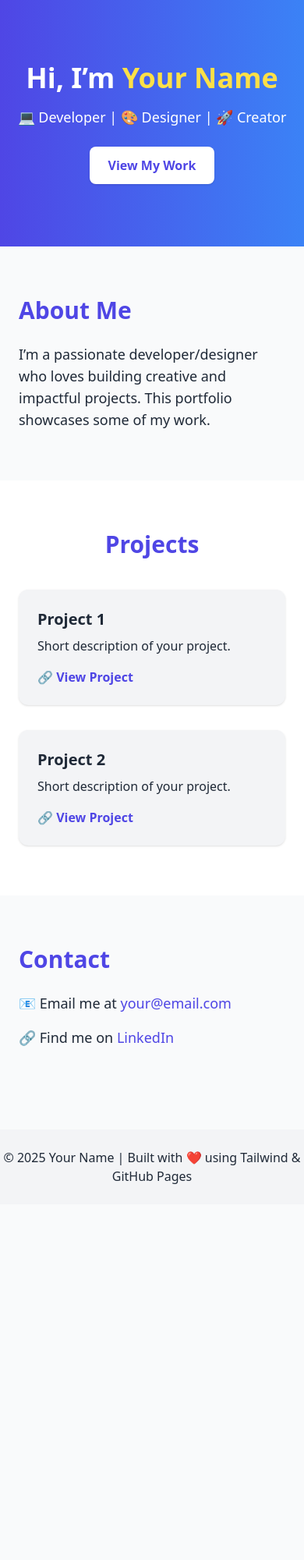
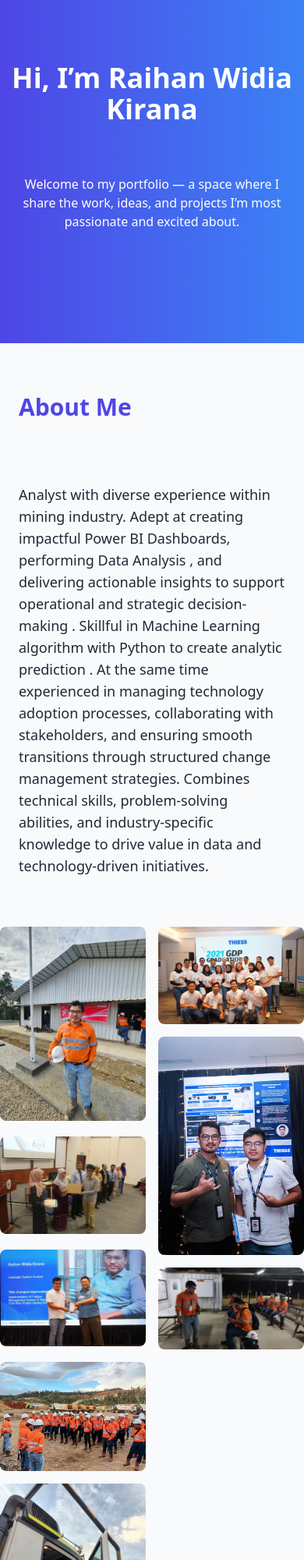
Before and after one commit to raihanwidia/raihanwidia.github.io, a plain HTML site: page index.html in a window 390 px wide. Shown: the top 2000 px of the page at 78% size. Before the commit the page ends 1544 px from the top, so only its background shows below. Drawn offline with nearby package versions, Linux system fonts and the light colour scheme.

Commit message:
Add more photos

```diff
--- a/index.html
+++ b/index.html
@@ -1,28 +1,124 @@
 <!DOCTYPE html>
 <html lang="en">
+
 <head>
   <meta charset="UTF-8" />
   <meta name="viewport" content="width=device-width, initial-scale=1.0" />
   <title>Your Name | Portfolio</title>
   <script src="https://cdn.tailwindcss.com"></script>
 </head>
+
 <body class="bg-gray-50 text-gray-800">
 
   <!-- Hero Section -->
   <header class="bg-gradient-to-r from-indigo-600 to-blue-500 text-white text-center py-20">
-    <h1 class="text-4xl md:text-5xl font-bold">Hi, I’m <span class="text-yellow-300">Your Name</span></h1>
-    <p class="mt-4 text-lg md:text-xl">💻 Developer | 🎨 Designer | 🚀 Creator</p>
-    <a href="#projects" class="mt-6 inline-block bg-white text-indigo-600 font-semibold px-6 py-3 rounded-lg shadow hover:bg-gray-100 transition">
+    <h1 class="text-4xl md:text-5xl font-bold">Hi, I’m <span>Raihan Widia Kirana</span></h1>
+    <p class="max-w-4xl mx-auto px-6 py-16">Welcome to my portfolio — a space where I share the work, ideas, and
+      projects I’m most passionate and excited about.
+
+
+      <!-- <a href="#projects"
+      class="mt-6 inline-block bg-white text-indigo-600 font-semibold px-6 py-3 rounded-lg shadow hover:bg-gray-100 transition">
       View My Work
-    </a>
+    </a> -->
   </header>
 
   <!-- About Section -->
   <section id="about" class="max-w-4xl mx-auto px-6 py-16">
     <h2 class="text-3xl font-bold text-indigo-600 mb-6">About Me</h2>
     <p class="text-lg">
-      I’m a passionate developer/designer who loves building creative and impactful projects.
-      This portfolio showcases some of my work.
+
+      <br>
+      <br>
+      Analyst with diverse experience within mining industry. Adept at creating
+      impactful Power BI Dashboards, performing Data Analysis , and delivering actionable insights to support
+      operational and strategic decision-making . Skillful in Machine Learning algorithm with Python to create analytic
+      prediction . At the same time experienced in managing technology
+      adoption processes, collaborating with stakeholders, and ensuring smooth transitions through structured change
+      management strategies. Combines technical skills, problem-solving abilities, and industry-specific knowledge to
+      drive value in data and technology-driven initiatives.
+    </p>
+  </section>
+
+
+
+  <div class="grid grid-cols-2 md:grid-cols-3 gap-4">
+    <div class="grid gap-4">
+
+      <div>
+        <img class="h-auto max-w-full rounded-lg"
+          src="https://raw.githubusercontent.com/raihanwidia/raihanwidia.github.io/refs/heads/main/field.jpg" alt="">
+      </div>
+      <div>
+        <img class="h-auto max-w-full rounded-lg"
+          src="https://raw.githubusercontent.com/raihanwidia/raihanwidia.github.io/refs/heads/main/deanaward.jpeg"
+          alt="">
+      </div>
+      <div>
+        <img class="h-auto max-w-full rounded-lg"
+          src="https://raw.githubusercontent.com/raihanwidia/raihanwidia.github.io/refs/heads/main/gdp.jpeg" alt="">
+      </div>
+    </div>
+    <div class="grid gap-4">
+      <div>
+        <img class="h-auto max-w-full rounded-lg"
+          src="https://raw.githubusercontent.com/raihanwidia/raihanwidia.github.io/refs/heads/main/gdp2.jpg" alt="">
+      </div>
+      <div>
+        <img class="h-auto max-w-full rounded-lg"
+          src="https://raw.githubusercontent.com/raihanwidia/raihanwidia.github.io/refs/heads/main/gdpwithpanji.jpg"
+          alt="">
+      </div>
+      <div>
+        <img class="h-auto max-w-full rounded-lg"
+          src="https://raw.githubusercontent.com/raihanwidia/raihanwidia.github.io/refs/heads/main/operator.jpg" alt="">
+      </div>
+    </div>
+    <div class="grid gap-4">
+      <div>
+        <img class="h-auto max-w-full rounded-lg"
+          src="https://raw.githubusercontent.com/raihanwidia/raihanwidia.github.io/refs/heads/main/socialization.jpg"
+          alt="">
+      </div>
+      <div>
+        <img class="h-auto max-w-full rounded-lg"
+          src="https://raw.githubusercontent.com/raihanwidia/raihanwidia.github.io/refs/heads/main/training.jpg" alt="">
+      </div>
+      <div>
+        <img class="h-auto max-w-full rounded-lg"
+          src="https://raw.githubusercontent.com/raihanwidia/raihanwidia.github.io/refs/heads/main/unixus.jpeg" alt="">
+      </div>
+    </div>
+    <!-- <div class="grid gap-4">
+      <div>
+        <img class="h-auto max-w-full rounded-lg"
+          src="https://raw.githubusercontent.com/raihanwidia/raihanwidia.github.io/refs/heads/main/uum.jpeg" alt="">
+      </div>
+
+      <!-- <div>
+        <img class="h-auto max-w-full rounded-lg"
+          src="https://flowbite.s3.amazonaws.com/docs/gallery/masonry/image-10.jpg" alt="">
+      </div>
+      <div>
+        <img class="h-auto max-w-full rounded-lg"
+          src="https://flowbite.s3.amazonaws.com/docs/gallery/masonry/image-11.jpg" alt="">
+      </div> -->
+    </div> -->
+  </div>
+
+
+
+  <!-- About Section -->
+  <section id="about" class="max-w-4xl mx-auto px-6 py-16">
+    <h2 class="text-3xl font-bold text-indigo-600 mb-6">Expertise</h2>
+    <p class="text-lg">
+      Motivated professional with diverse experience within mining industry especially in technology. Adept at creating
+      impactful Power BI Dashboards, performing Data Analysis , and delivering actionable insights to support
+      operational and strategic decision-making . Skillful in Machine Learning algorithm (Deep Learning , Random Forrest
+      , LSTM , etc ) with Python to create analytic prediction . At the same time experienced in managing technology
+      adoption processes, collaborating with stakeholders, and ensuring smooth transitions through structured change
+      management strategies. Combines technical skills, problem-solving abilities, and industry-specific knowledge to
+      drive value in data and technology-driven initiatives.
     </p>
   </section>
 
@@ -50,9 +146,13 @@
   <!-- Contact Section -->
   <section id="contact" class="max-w-4xl mx-auto px-6 py-16">
     <h2 class="text-3xl font-bold text-indigo-600 mb-6">Contact</h2>
-    <p class="text-lg mb-4">📧 Email me at <a href="mailto:your@email.com" class="text-indigo-600 hover:underline">your@email.com</a></p>
-    <p class="text-lg">🔗 Find me on <a href="https://linkedin.com/in/yourusername" target="_blank" class="text-indigo-600 hover:underline">LinkedIn</a></p>
+    <p class="text-lg mb-4">📧 Email me at <a href="mailto:your@email.com"
+        class="text-indigo-600 hover:underline">your@email.com</a></p>
+    <p class="text-lg">🔗 Find me on <a href="https://linkedin.com/in/yourusername" target="_blank"
+        class="text-indigo-600 hover:underline">LinkedIn</a></p>
   </section>
+
+
 
   <!-- Footer -->
   <footer class="bg-gray-100 text-center py-6 mt-10">
@@ -60,4 +160,5 @@
   </footer>
 
 </body>
+
 </html>
```
Also changed, not shown: Daily Report.png (added), GDP_Poster.png (added), Gain n Loss.png (added), Hazard.png (added), Hourly Productivity.png (added), TAHAN.png (added), Truck Requirement.png (added).
